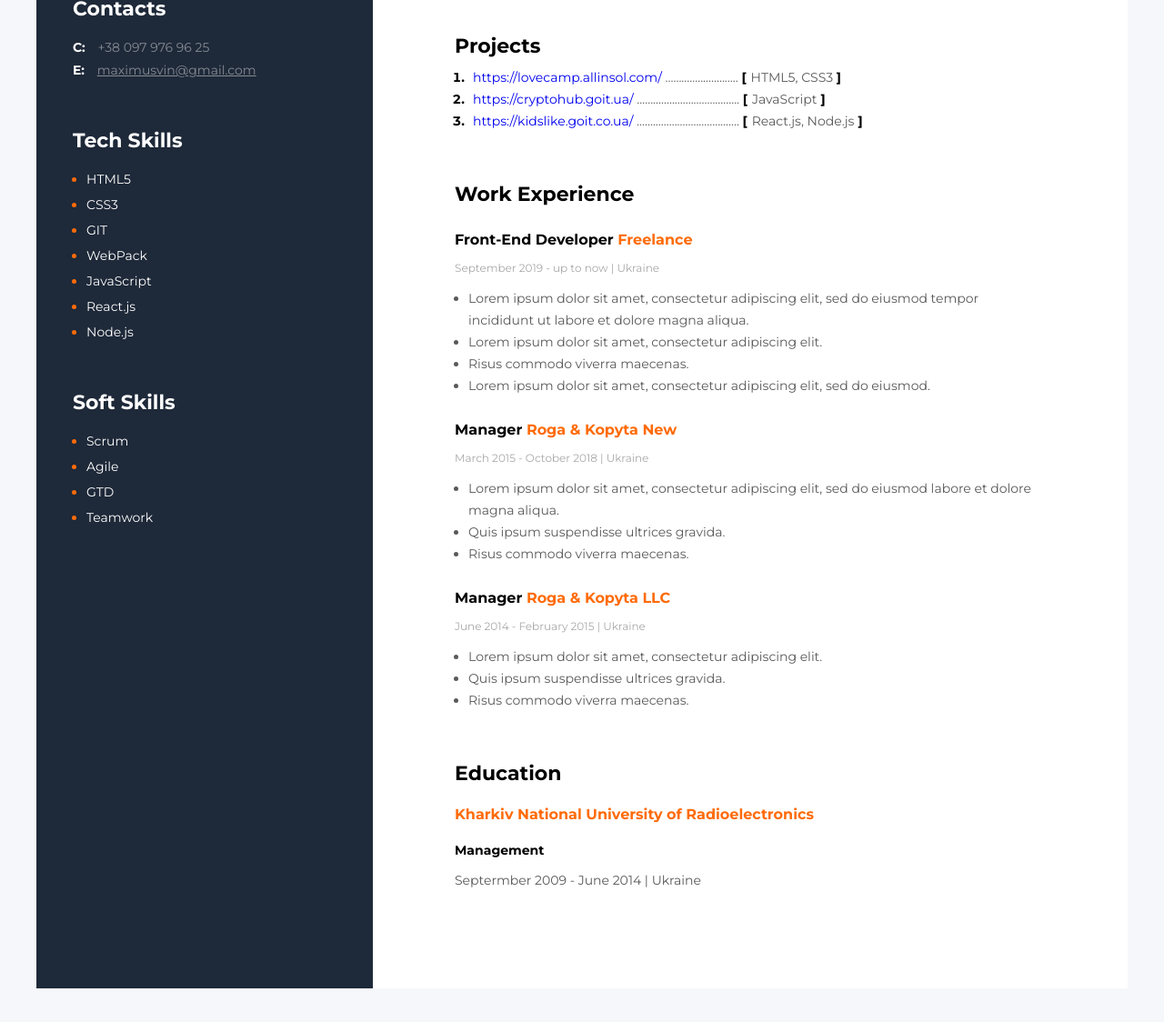
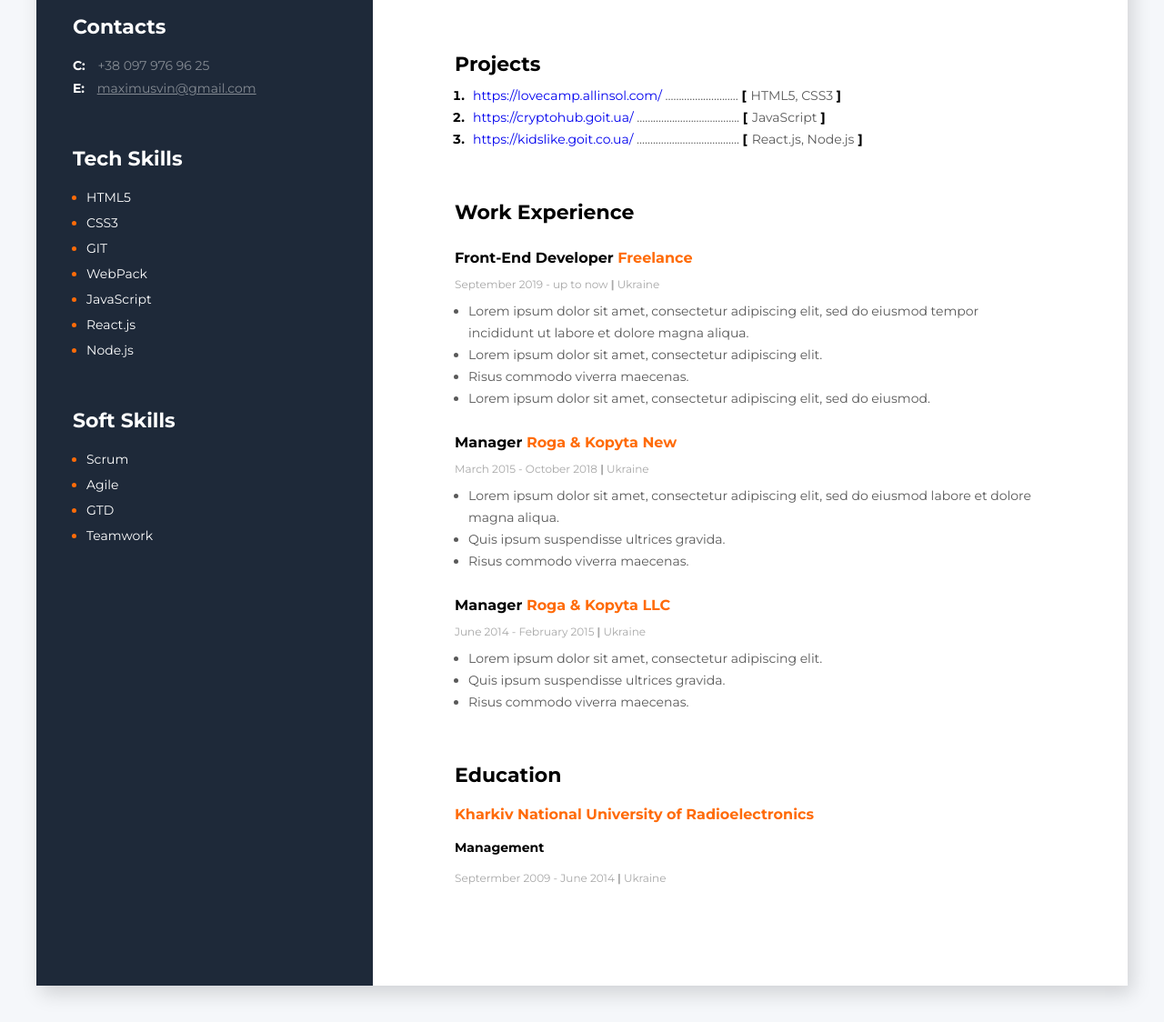
Before and after one commit to Maximusvin/my-resume, a plain HTML site: page index.html in a window 1280 px wide. Shown: the part 403-1527 px from the top of the page at 91% size. Drawn offline with Linux system fonts and the light colour scheme.

Commit message:
Add shadow

```diff
--- a/css/style.css
+++ b/css/style.css
@@ -7,15 +7,16 @@
 body {
   font-family: 'Montserrat', sans-serif;
   font-size: 14px;
-  padding: 20px;
+  padding: 40px;
   background: #f5f7fa;
 }
 
 .wrapper {
-  width: 1200px;
+  max-width: 1200px;
   margin: 0 auto;
   background: #fff;
   display: flex;
+  box-shadow: 5px 9px 20px rgba(0, 0, 0, 0.15);
 }
 
 .sidebar {
@@ -144,7 +145,6 @@ h1 {
 .subtitle-h2 {
   color: #a8a8a8;
   font-size: 12px;
-  line-height: 24px;
 }
 
 .main-list li {
@@ -156,6 +156,5 @@ h1 {
   margin-bottom: 15px;
   font-size: 16px;
   font-weight: 700;
-  line-height: 24px;
   color: #ff6b08;
 }
--- a/index.html
+++ b/index.html
@@ -94,7 +94,7 @@
           <!-- Front-End Developer -->
           <div>
             <h4 class="subtitle-content">Front-End Developer <span class="orange">Freelance</span></h4>
-            <span class="subtitle-h2">September 2019 - up to now | Ukraine</span>
+            <span class="subtitle-h2">September 2019 - up to now <b>|</b> Ukraine</span>
             <ul class="main-list">
               <li>Lorem ipsum dolor sit amet, consectetur adipiscing elit, sed do eiusmod tempor incididunt ut labore et dolore magna aliqua.</li>
               <li>Lorem ipsum dolor sit amet, consectetur adipiscing elit.</li>
@@ -106,7 +106,7 @@
           <!-- Manager Roga Kopyta New-->
           <div>
             <h4 class="subtitle-content">Manager <span class="orange">Roga & Kopyta New</span></h4>
-            <span class="subtitle-h2">March 2015 - October 2018 | Ukraine</span>
+            <span class="subtitle-h2">March 2015 - October 2018 <b>|</b> Ukraine</span>
             <ul class="main-list">
               <li>Lorem ipsum dolor sit amet, consectetur adipiscing elit, sed do eiusmod labore et dolore magna aliqua.</li>
               <li>Quis ipsum suspendisse ultrices gravida.</li>
@@ -117,7 +117,7 @@
           <!-- Manager Roga Kopyta LLC -->
           <div>
             <h4 class="subtitle-content">Manager <span class="orange">Roga & Kopyta LLC</span></h4>
-            <span class="subtitle-h2">June 2014 - February 2015 | Ukraine</span>
+            <span class="subtitle-h2">June 2014 - February 2015 <b>|</b> Ukraine</span>
             <ul class="main-list">
               <li>Lorem ipsum dolor sit amet, consectetur adipiscing elit.</li>
               <li>Quis ipsum suspendisse ultrices gravida.</li>
@@ -130,7 +130,7 @@
           <div>
             <h4 class="subtitle-content-fotter">Kharkiv National University of Radioelectronics</h4>
             <p class="subtitle">Management</p>
-            <span>Septermber 2009 - June 2014 | Ukraine</span>
+            <span class="subtitle-h2">Septermber 2009 - June 2014 <b>|</b> Ukraine</span>
           </div>
 
         </div>
```
